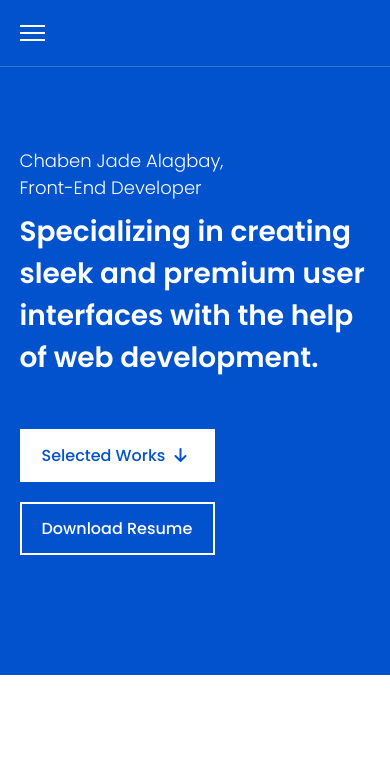
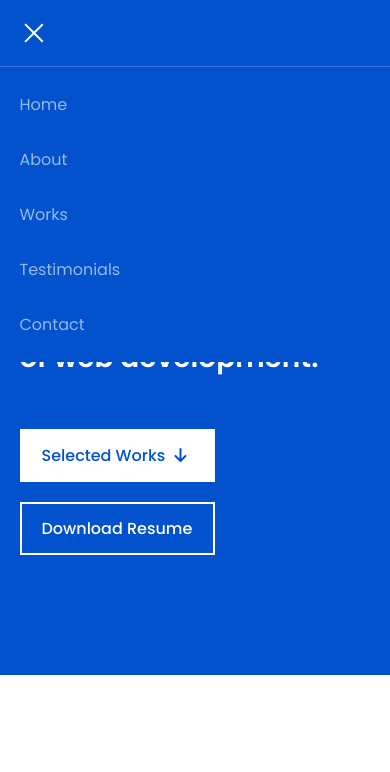
Before and after one commit to alagbaychabenjade24/portfolio.v3, a plain HTML site: page index.html in a window 390 px wide. Both pictures are taken after a click on the element 32 px from the left and 33 px from the top of the page. Shown: the top 772 px of the page. Drawn offline with Linux system fonts and the light colour scheme.

Commit message:
add mobile header functionality

```diff
--- a/Scripts/functions.js
+++ b/Scripts/functions.js
@@ -1,3 +1,12 @@
+const menu = document.querySelector('header nav .menu');
+const navLinks = document.querySelector('header nav ul');
+
+menu.addEventListener('click', () => {
+	menu.classList.toggle('close');
+
+	navLinks.classList.toggle('nav__links__active');
+});
+
 const scrollTop = document.querySelector('.scroll__to__top');
 
 window.addEventListener('scroll', () => {
--- a/Scss/_header.scss
+++ b/Scss/_header.scss
@@ -7,7 +7,6 @@ header {
 	border-bottom: 0.5px solid rgba(255, 255, 255, 0.2);
 	padding: 25px 0;
 	width: 100%;
-	z-index: 999;
 
 	nav {
 		display: flex;
@@ -29,22 +28,35 @@ header {
 				background-color: white;
 				height: 2px;
 				width: 25px;
+				transition: 0.3s ease-in-out;
 
 				&:nth-of-type(2) {
 					margin: 5px 0;
 				}
 			}
 		}
+		.close {
+			.one {
+				transform: rotate(-45deg) translate(-4px, 6px);
+			}
+
+			.two {
+				opacity: 0;
+			}
+
+			.three {
+				transform: rotate(45deg) translate(-4px, -6px);
+			}
+		}
 
 		ul {
-			display: none;
 			background-color: $primary-color;
 			position: absolute;
-			top: 0;
+			top: -286.667px;
 			right: 0;
-			bottom: 0;
 			left: 0;
-			padding: 80px 0;
+			padding: 25px 0;
+			transition: 0.3s ease-in-out;
 
 			@media (min-width: 640px) {
 				position: static;
@@ -75,6 +87,10 @@ header {
 				}
 			}
 		}
+
+		.nav__links__active {
+			top: 66.6667px;
+		}
 	}
 }
 
```
Also changed, not shown: css/main.css.
